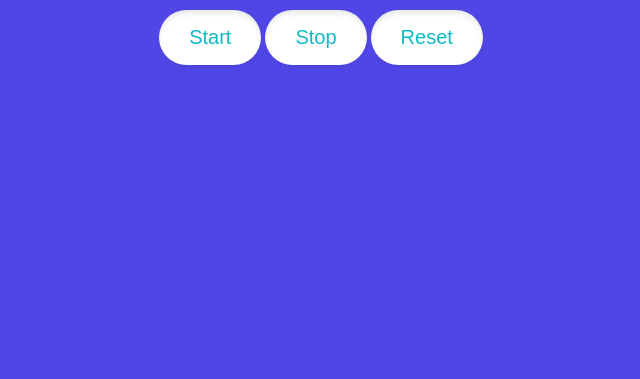
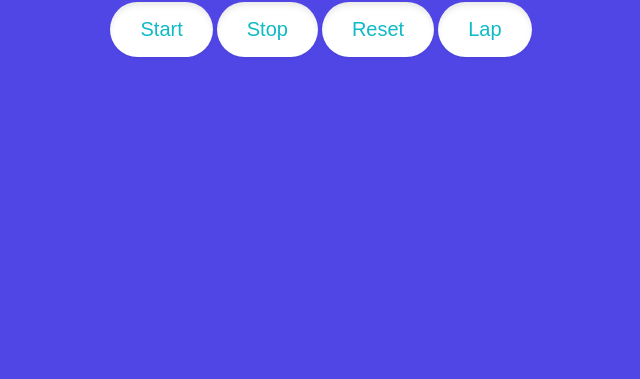
Before and after one commit to 1Mohitpl/STOP-WATCH, a plain HTML site: page index.html in a window 1280 px wide. Shown: the part 437-816 px from the top of the page, without its empty margins (319-959 px from the left). Drawn offline with Linux system fonts and the light colour scheme.

Commit message:
commit add laplist features

```diff
--- a/index.html
+++ b/index.html
@@ -21,7 +21,9 @@
           <button id="startbtn">Start</button>
           <button id="stopbtn">Stop</button>
           <button id="Resetbtn">Reset</button>
+          <button id="lapbtn">Lap</button>
         </div>
+        <div id="lapList" class="laps"></div>
       </div>
     </div>
   </body>
--- a/index.js
+++ b/index.js
@@ -3,14 +3,17 @@ let min = 0;
 let sec = 0;
 let msec = 0;
 let timer = false;
+let lapCounter = 1;
 
 const startBtn = document.getElementById("startbtn");
 const stopBtn = document.getElementById("stopbtn");
 const resetBtn = document.getElementById("Resetbtn");
+const lapBtn = document.getElementById("lapbtn");
 const hrElement = document.getElementById("HR");
 const minElement = document.getElementById("minitues");
 const secElement = document.getElementById("seconds");
 const msecElement = document.getElementById("milisceonds");
+const lapList = document.getElementById("lapList");
 
 startTimer = () => {
   if (!timer) {
@@ -31,6 +34,7 @@ function resetTimer() {
   sec = 0;
   msec = 0;
   updateTime();
+  clearLaps();
 }
 
 function updateTime() {
@@ -59,6 +63,20 @@ function updateTime() {
 
 }
 
+function addLap() {
+  const lapTime = `${hrElement.textContent}:${minElement.textContent}:${secElement.textContent}:${msecElement.textContent}`;
+  const lapItem = document.createElement("div");
+  lapItem.textContent = `Lap ${lapCounter}: ${lapTime}`;
+  lapList.appendChild(lapItem);
+  lapCounter++;
+}
+
+function clearLaps() {
+  lapCounter = 1;
+  lapList.innerHTML = "";
+}
+
 startBtn.addEventListener("click", startTimer);
 stopBtn.addEventListener("click", stopTimer);
 resetBtn.addEventListener("click", resetTimer);
+lapBtn.addEventListener("click", addLap);
--- a/style.css
+++ b/style.css
@@ -166,6 +166,46 @@ body {
     transform: scaleX(1) scaleY(1);
 }
 
+#lapbtn{
+    background-color: #fff;
+    padding: 0.8em 1.5em;
+    border-radius: 20em;
+    border: none;
+    user-select: none;
+    cursor: pointer;
+    font-size: 20px;
+    transition: all 100ms linear;
+    color: #0ebac5;
+    position: relative;
+    box-shadow: inset 0 4px 6px -1px rgb(0 0 0 / 0.1),
+    0 2px 4px -2px rgb(0 0 0 / 0.1);
+
+}
+
+#lapbtn:active {
+    box-shadow: inset 0 0 0 4px #043b3f6b;
+}
+
+#lapbtn::before {
+    content: "";
+    width: 100%;
+    height: 100%;
+    background-color: #fff;
+    position: absolute;
+    border-radius: inherit;
+    z-index: -1;
+    top: 0;
+    left: 0;
+    transition: all 500ms ease-in-out;
+    opacity: 0;
+    animation: flash 100ms ease-in-out;
+    transform: scaleX(2) scaleY(2);
+}
+
+#lapbtn:hover::before {
+    opacity: 1;
+    transform: scaleX(1) scaleY(1);
+}
 
 
 
```
Also changed, not shown: 1 other file.
